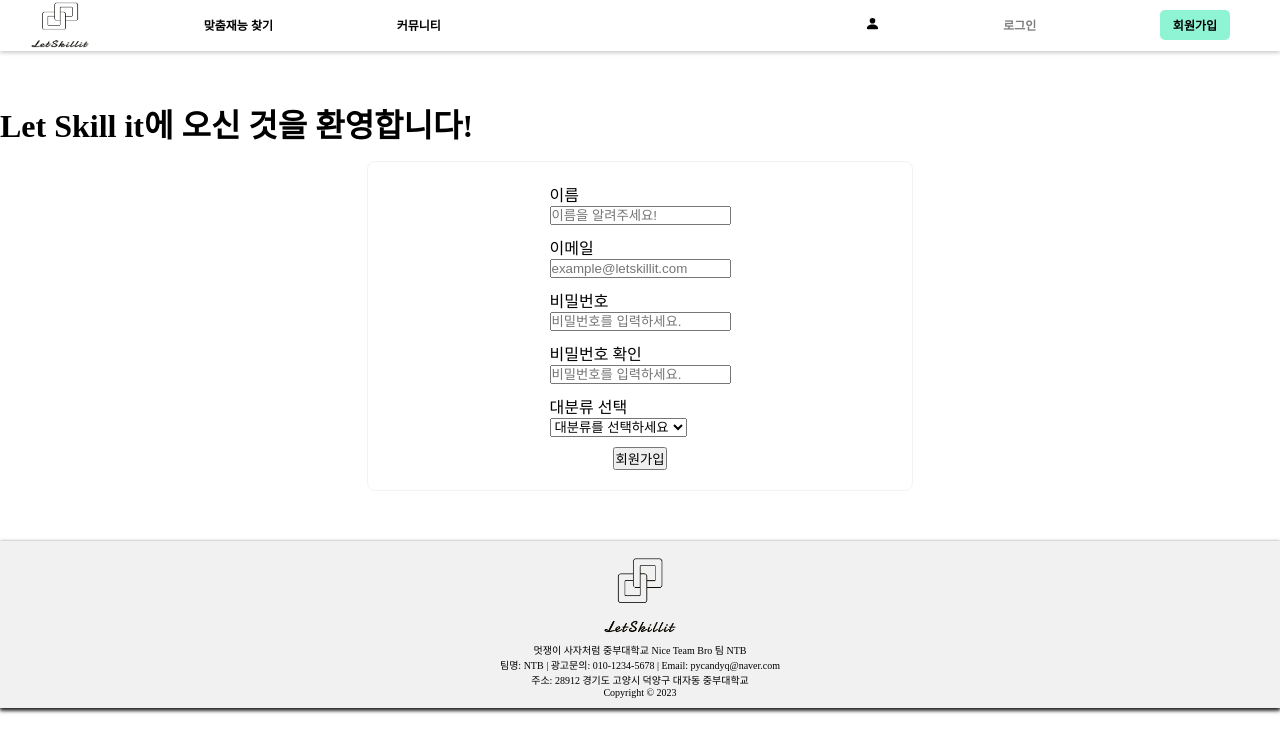
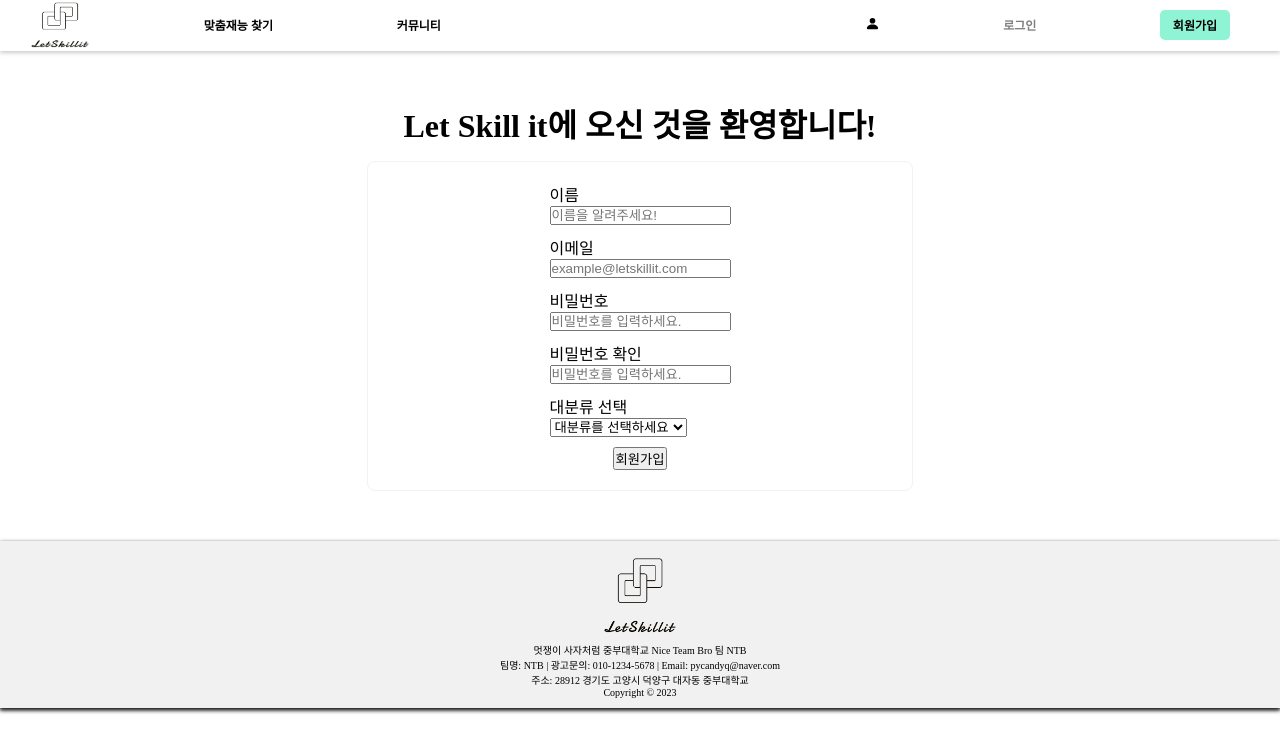
Before and after one commit to LikeLion-11th-JBU/ntb-team-fe, a React (Create React App) app: page /register in a window 1280 px wide. Shown: the top 752 px of the page. Built offline with nearby package versions, Linux system fonts and the light colour scheme.

Commit message:
[ADD] 타이틀 가운데 정렬

```diff
--- a/src/pages/LoginPage/Login.js
+++ b/src/pages/LoginPage/Login.js
@@ -46,7 +46,7 @@ const Login = () => {
               type="password"
               value={password}
               placeholder="비밀번호를 입력하세요."
-              onChange={onPasswordHandler} // 오타 수정: onchange -> onChange
+              onChange={onPasswordHandler}
             />
           </div>
           <div className="login-submit">
--- a/src/pages/LoginPage/Login.scss
+++ b/src/pages/LoginPage/Login.scss
@@ -1,5 +1,7 @@
 .login-title {
   margin-bottom: 15px;
+  display: flex;
+  justify-content: center;
 }
 
 .login-frame {
--- a/src/pages/RegisterPage/Register.js
+++ b/src/pages/RegisterPage/Register.js
@@ -9,7 +9,7 @@ const Register = () => {
   const [ConfirmPassword, setConfirmPassword] = useState('');
   const [MainCategory, setMainCategory] = useState(''); // 대분류 추가
   const [SubCategory, setSubCategory] = useState(''); // 중분류 추가
- const [subSubCategory, setSubSubCategory] = useState('');// 소분류 추가
+  const [subSubCategory, setSubSubCategory] = useState(''); // 소분류 추가
 
   const onEmailHandler = (event) => {
     setEmail(event.currentTarget.value);
@@ -56,7 +56,9 @@ const Register = () => {
 
   return (
     <div className="main-components-container">
-      <h1 className="regi-title">Let Skill it에 오신 것을 환영합니다!</h1>
+      <div className='regi-title'>
+        <h1>Let Skill it에 오신 것을 환영합니다!</h1>
+      </div>
       <div className="regi-frame">
         <form className="regi-form" onSubmit={onSubmitHandler}>
           <div className="regi-name-input">
--- a/src/pages/RegisterPage/Register.scss
+++ b/src/pages/RegisterPage/Register.scss
@@ -1,5 +1,7 @@
 .regi-title {
   margin-bottom: 15px;
+  display: flex;
+  justify-content: center;
 }
 
 .regi-frame {
```
